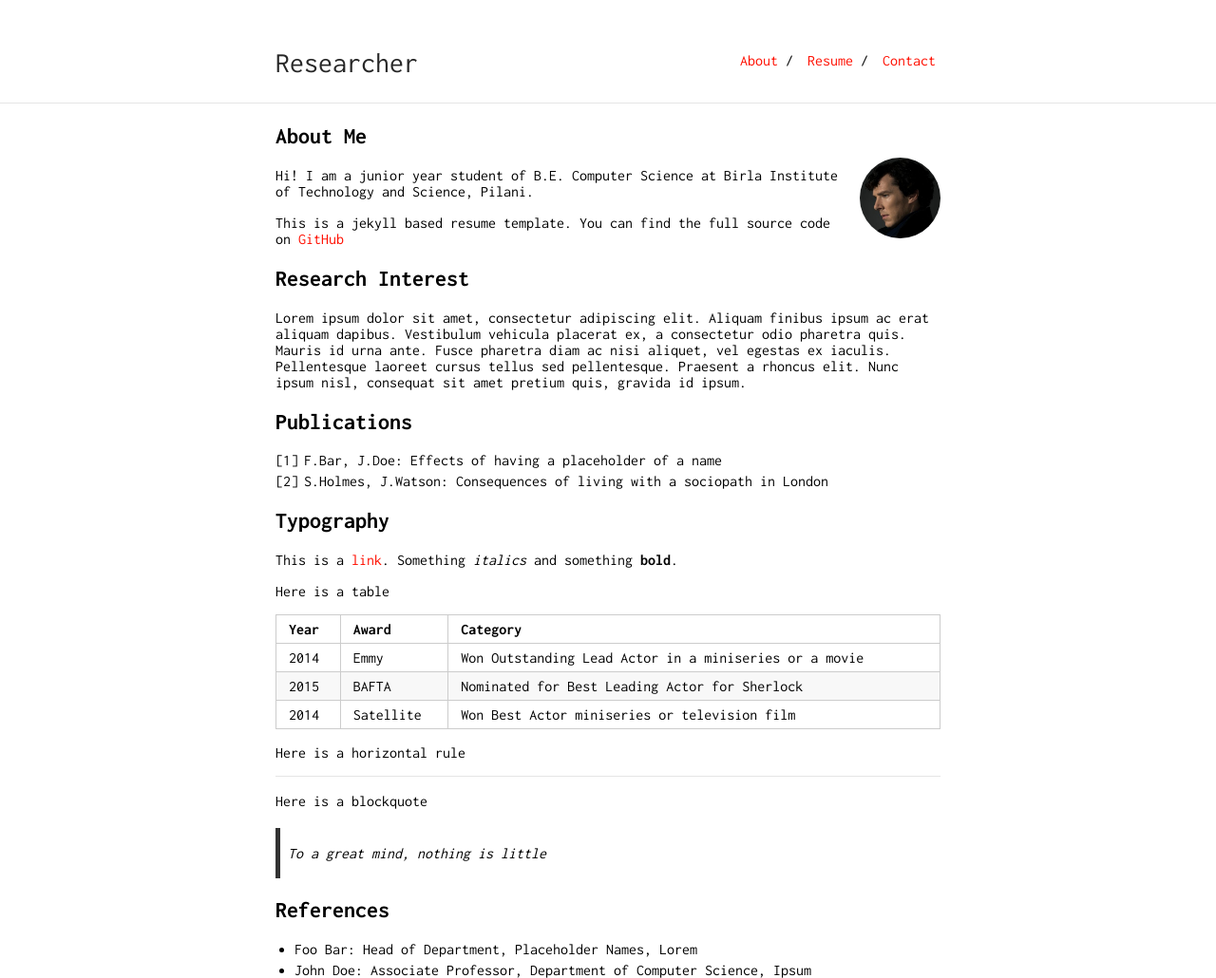
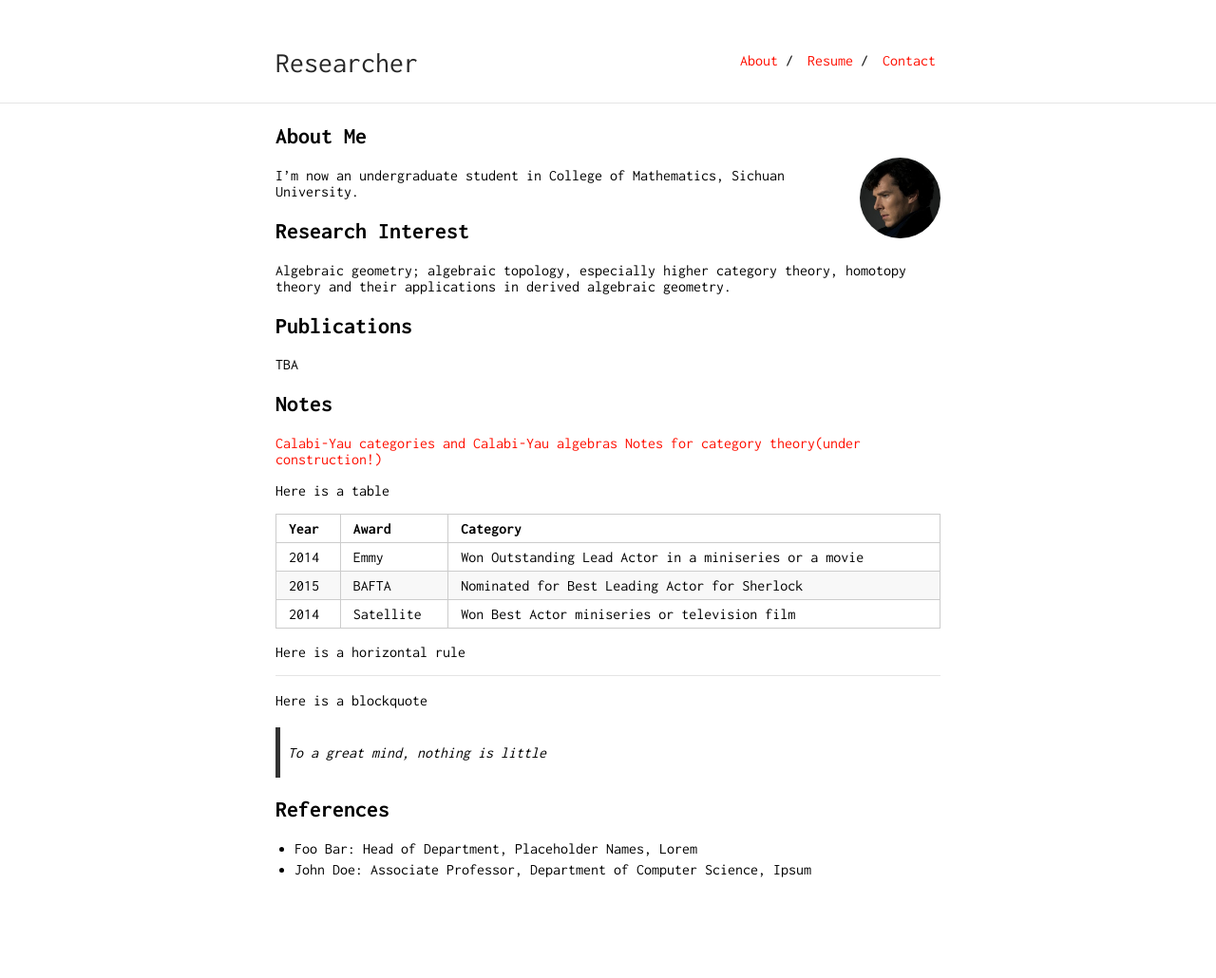
Before and after one commit to WalterScu/WalterScu.github.io, a Jekyll site: the page built from index.md, in a window 1280 px wide. Shown: the whole page at 95% size. Built offline with Jekyll 4.4.1, drawn with Linux system fonts in a browser that asks for light colours; our own code applies the rules of GitHub Pages for plain Markdown files; after the commit the page ends 924 px from its top, so only the background shows below that.

Commit message:
Changes of homepage!

```diff
--- a/index.md
+++ b/index.md
@@ -6,22 +6,19 @@ layout: default
 
 <img class="profile-picture" src="sherlock.jpg">
 
-Hi! I am a junior year student of B.E. Computer Science at Birla Institute of Technology and Science, Pilani.
-
-This is a jekyll based resume template. You can find the full source code on [GitHub](https://github.com/bk2dcradle/researcher)
+I'm now an undergraduate student in College of Mathematics, Sichuan University.
 
 ## Research Interest
 
-Lorem ipsum dolor sit amet, consectetur adipiscing elit. Aliquam finibus ipsum ac erat aliquam dapibus. Vestibulum vehicula placerat ex, a consectetur odio pharetra quis. Mauris id urna ante. Fusce pharetra diam ac nisi aliquet, vel egestas ex iaculis. Pellentesque laoreet cursus tellus sed pellentesque. Praesent a rhoncus elit. Nunc ipsum nisl, consequat sit amet pretium quis, gravida id ipsum.
+Algebraic geometry; algebraic topology, especially higher category theory, homotopy theory and their applications in derived algebraic geometry.
 
 ## Publications
+TBA
 
-1. F.Bar, J.Doe: Effects of having a placeholder of a name
-2. S.Holmes, J.Watson: Consequences of living with a sociopath in London
+## Notes
 
-## Typography
-
-This is a [link](doc/[Jean-Louis Loday, Bruno Vallette][Algebraic Operads].pdf). Something *italics* and something **bold**.
+[Calabi-Yau categories and Calabi-Yau algebras](doc/[Jean-Louis Loday, Bruno Vallette][Algebraic Operads].pdf)
+[Notes for category theory(under construction!)](/)
 
 Here is a table
 
```
